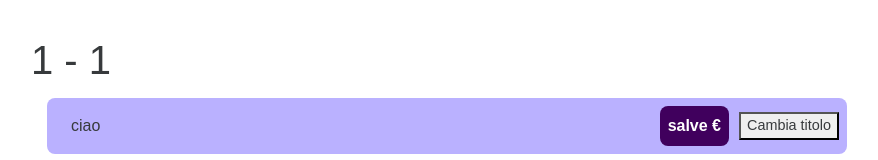
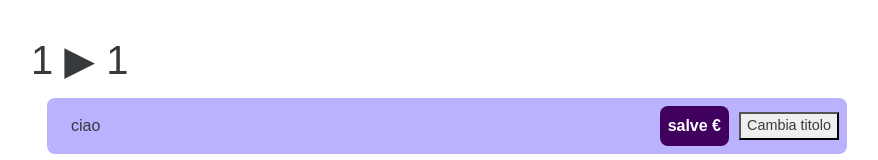
Before and after one commit to taccarlo/Django-Framework-Example, a React (Create React App) app in the folder frontend-project/frontend-part/: page /list/1/1 in a window 1280 px wide. Shown: the top 160 px of the page, without its empty margins (54-932 px from the left). Built offline with nearby package versions, Linux system fonts and the light colour scheme.

Commit message:
Update List.js

```diff
--- a/frontend-project/frontend-part/src/views/List/List.js
+++ b/frontend-project/frontend-part/src/views/List/List.js
@@ -1,5 +1,5 @@
 import { Link, useParams } from "react-router-dom";
-import { useState, useEffect, useLocation } from "react";
+import { useRef, useEffect } from "react";
 import ListItem from "./components/ListItem";
 import axios from "axios";
 
@@ -8,10 +8,24 @@ import axios from "axios";
 //moment(moment('2020-11-18', 'YYYY-MM-DD')).format('DD-MM-YYYY');
 
 function ListPage() {
-  const params = useParams();
+
+    const params =  useParams();
+    // we need this for react 18 in dev mode to run once the request
+    const count = useRef(0);
+    useEffect(() => {
+      if (count.current !== 0) {
+        // code
+        console.log("http request here");
+      }
+      count.current++;
+    }, [])
+
   //const { state } = props.location;
   //const { name, age } = state;
-  /*useEffect(() => {
+  /*
+    <p>Name: {name}</p>
+    <p>Age: {age}</p>*/
+        /*
         // POST request using axios with error handling
         const article = { title: 'React POST Request Example' };
         axios.post('https://reqres.in/invalid-url', article)
@@ -21,10 +35,8 @@ function ListPage() {
                 console.error('There was an error!', error);
             });
             console.log(JSON.stringify(props))
+            */
 
-    });
-    <p>Name: {name}</p>
-    <p>Age: {age}</p>*/
 
   return (
 
@@ -33,7 +45,7 @@ function ListPage() {
     {(params.dateFrom && params.dateTo) ?
         <>
             <h1>
-            {params.dateFrom} - {params.dateTo}
+            {params.dateFrom} ▶ {params.dateTo}
             </h1>
             <ListItem titolo="ciao" ammontare="salve"></ListItem>
             <ListItem titolo="buo" ammontare="ngiorno"></ListItem>
```
